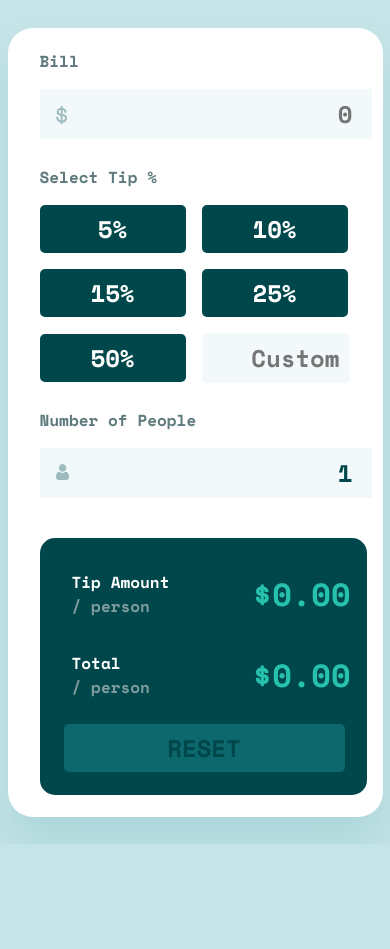
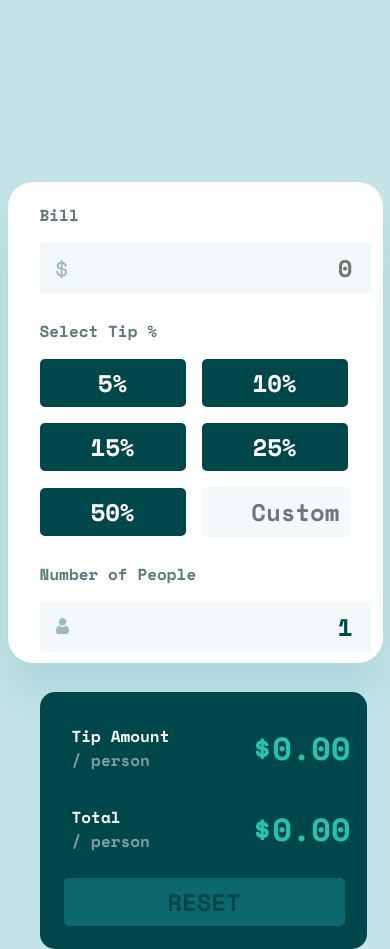
Before and after one commit to TheShonuff/tip-calculator, a React (Create React App) app: page / in a window 390 px wide. Shown: the top 949 px of the page. Before the commit the page ends 844 px from the top, so only its background shows below. Built offline with nearby package versions, Linux system fonts and the light colour scheme.

Commit message:
expermient with max-height on mobile live device

```diff
--- a/src/Calculator.css
+++ b/src/Calculator.css
@@ -212,7 +212,7 @@ button:hover {
 @media screen and (max-width: 500px) {
   .Calculator {
     width: 375px;
-    height: 789px;
+    max-height: 789px;
   }
   #bill {
     width: 311px;
```
